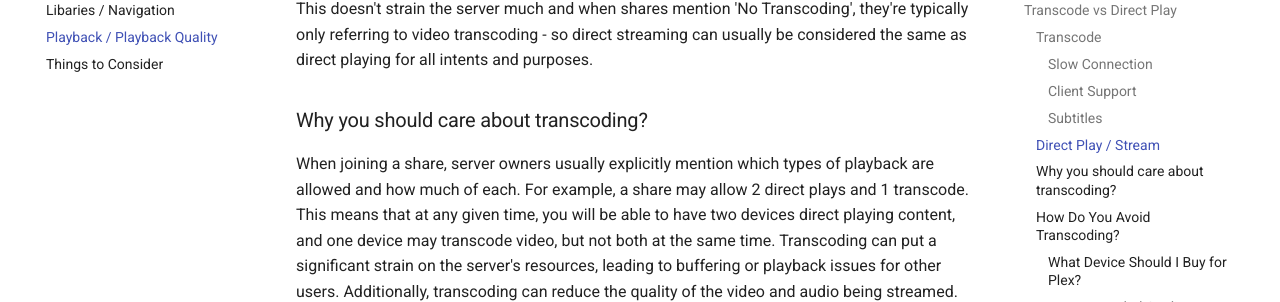
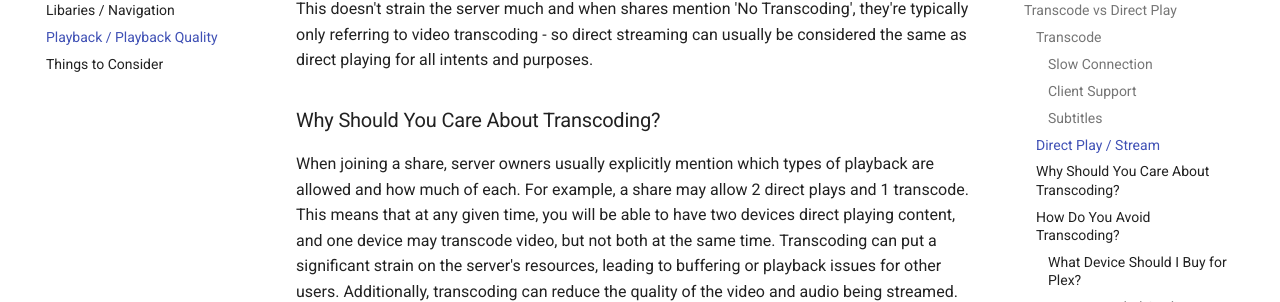
Before and after one commit to neomedia6989/docs-2, an MkDocs documentation site: the page built from docs/plex/playback.md, in a window 1280 px wide and 900 px high, scrolled down 2204 px. Shown: the part 152-454 px from the top of the window. Built offline with MkDocs 1.6.1 and Material for MkDocs 9.7.7, drawn with Linux system fonts in a browser that asks for light colours.

```diff
--- a/docs/plex/playback.md
+++ b/docs/plex/playback.md
@@ -42,7 +42,7 @@ Direct playing is streaming of video exactly in the format stored on the server,
 
 Direct streaming is when you are direct playing the video but the transcoding audio of the file. This doesn't strain the server much and when shares mention 'No Transcoding', they're typically only referring to video transcoding - so direct streaming can usually be considered the same as direct playing for all intents and purposes.
 
-### Why you should care about transcoding?
+### Why Should You Care About Transcoding?
 
 When joining a share, server owners usually explicitly mention which types of playback are allowed and how much of each. For example, a share may allow 2 direct plays and 1 transcode. This means that at any given time, you will be able to have two devices direct playing content, and one device may transcode video, but not both at the same time. Transcoding can put a significant strain on the server's resources, leading to buffering or playback issues for other users. Additionally, transcoding can reduce the quality of the video and audio being streamed. Direct playing, on the other hand, allows for the highest quality playback and puts less strain on the server, resulting in smoother playback for everyone. As such, it's often recommended to direct play files whenever possible and to limit transcoding as much as possible.
 
```
